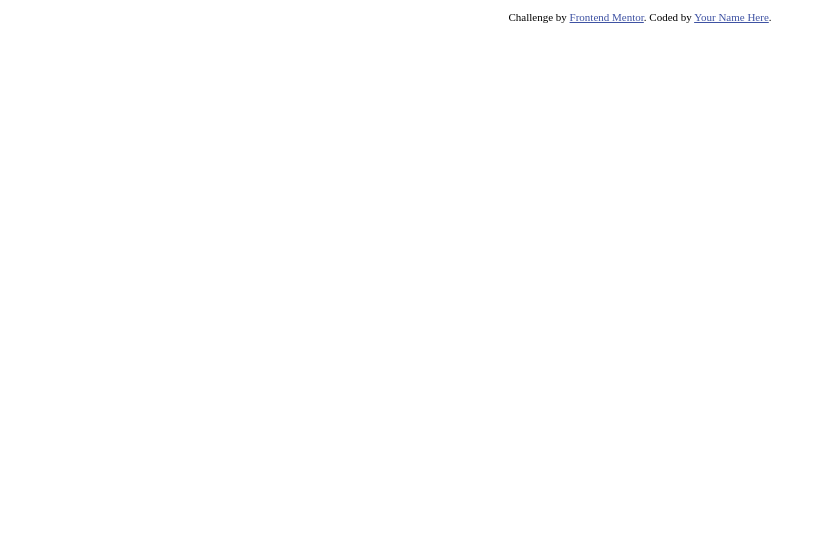
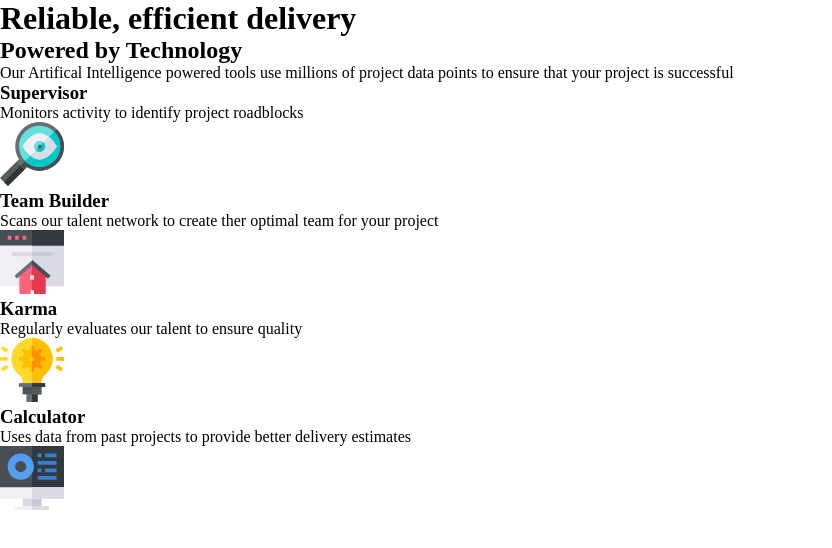
Before and after one commit to alexanderherta/four-card-feature-section, a plain HTML site: page index.html in a window 1280 px wide. Shown: the whole page, without its empty margins (0-832 px from the left). Drawn offline with Linux system fonts and the light colour scheme.

Commit message:
Add html markup

```diff
--- a/index.html
+++ b/index.html
@@ -4,6 +4,7 @@
   <meta charset="UTF-8">
   <meta name="viewport" content="width=device-width, initial-scale=1.0">
   <link rel="icon" type="image/png" sizes="32x32" href="./images/favicon-32x32.png">
+  <link rel="stylesheet" href="./style.css">
   <title>Frontend Mentor | Four card feature section</title>
   <style>
     .attribution { font-size: 11px; text-align: center; }
@@ -11,12 +12,38 @@
   </style>
 </head>
 <body>
-
-  <footer>
+  <h1>Reliable, efficient delivery</h1>
+  <h2>Powered by Technology</h2>
+  <p>Our Artifical Intelligence powered tools use millions of project data points to ensure that your project is successful</p>
+  <div class="cards">
+    <div class="supervisor">
+      <h3>Supervisor</h3>
+      <p>Monitors activity to identify project roadblocks</p>
+      <img src="./images/icon-supervisor.svg" alt="Magnifying glass icon">
+    </div>
+    <div class="team-and-karma">
+      <div class="team">
+        <h3>Team Builder</h3>
+        <p>Scans our talent network to create ther optimal team for your project</p>
+        <img src="./images/icon-team-builder.svg" alt="Browser icon">
+      </div>
+      <div class="karma">
+        <h3>Karma</h3>
+        <p>Regularly evaluates our talent to ensure quality</p>
+        <img src="./images/icon-karma.svg" alt="Lightbulb icon">
+      </div>
+    </div>
+    <div class="calculator">
+      <h3>Calculator</h3>
+      <p>Uses data from past projects to provide better delivery estimates</p>
+      <img src="./images/icon-calculator.svg" alt="Graph icon">
+    </div>
+  </div>
+  <!-- <footer>
     <p class="attribution">
       Challenge by <a href="https://www.frontendmentor.io?ref=challenge" target="_blank">Frontend Mentor</a>.
       Coded by <a href="#">Your Name Here</a>.
     </p>
-  </footer>
+  </footer> -->
 </body>
 </html>
--- /dev/null
+++ b/style.css
@@ -0,0 +1,5 @@
+* {
+  padding: 0;
+  margin: 0;
+  box-sizing: border-box;
+}
```
